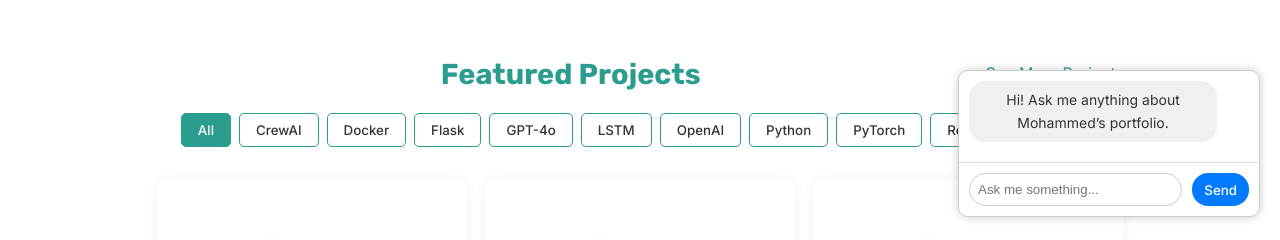
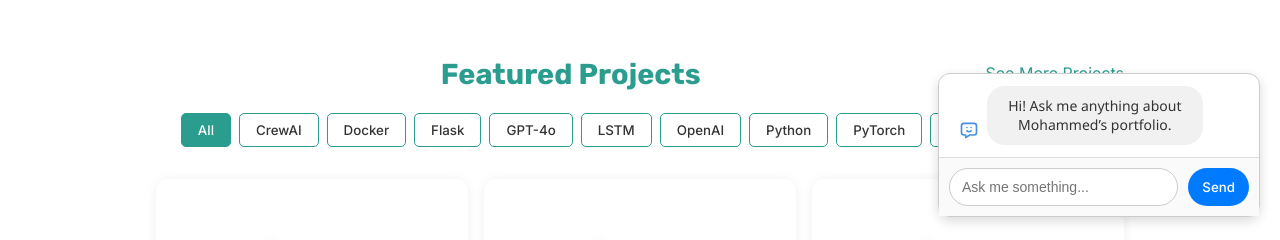
Before and after one commit to MohammedPathariya/MyPortfolio, a React (Create React App) app: page / in a window 1280 px wide. Both pictures are taken after a click on the button 924 px from the left and 36 px from the top of the page. Shown: the part 503-743 px from the top of the page. Built offline with nearby package versions, Linux system fonts and the light colour scheme.

Commit message:
Added icons for the chatbot and the user, and made the UI a bit like the messages app

```diff
--- a/package.json
+++ b/package.json
@@ -3,6 +3,7 @@
   "version": "0.1.0",
   "private": true,
   "dependencies": {
+    "@fortawesome/fontawesome-free": "^6.7.2",
     "@testing-library/dom": "^10.4.0",
     "@testing-library/jest-dom": "^6.6.3",
     "@testing-library/react": "^16.3.0",
--- a/src/App.js
+++ b/src/App.js
@@ -10,6 +10,7 @@ import TimelineTabs from './components/TimelineTabs';
 import Contact from './components/Contact';
 import Footer from './components/Footer';
 import './App.css';
+import '@fortawesome/fontawesome-free/css/all.min.css';
 
 function App() {
   return (
--- a/src/components/ChatWidget.css
+++ b/src/components/ChatWidget.css
@@ -2,60 +2,100 @@
   position: fixed;
   bottom: 80px;
   right: 20px;
-  width: 300px;
-  max-height: 400px;
-  background: white;
+  width: 320px;
+  max-height: 420px;
+  background: #fff;
   border: 1px solid #ccc;
-  border-radius: 10px;
+  border-radius: 12px;
+  box-shadow: 0 4px 12px rgba(0, 0, 0, 0.15);
   display: flex;
   flex-direction: column;
-  box-shadow: 0 0 10px rgba(0, 0, 0, 0.2);
+  font-family: 'Segoe UI', sans-serif;
   z-index: 1001;
 }
 
 .chat-messages {
   flex: 1;
-  padding: 10px;
+  padding: 12px;
   overflow-y: auto;
-  font-size: 14px;
+  display: flex;
+  flex-direction: column;
+  gap: 12px;
 }
 
 .chat-message {
-  margin-bottom: 10px;
-  padding: 8px 12px;
-  border-radius: 16px;
-  max-width: 80%;
+  display: flex;
+  align-items: flex-end;
+  max-width: 85%;
+}
+
+.chat-message.bot {
+  align-self: flex-start;
+  flex-direction: row;
 }
 
 .chat-message.user {
-  background-color: #daf1ff;
   align-self: flex-end;
+  flex-direction: row-reverse;
 }
 
-.chat-message.bot {
-  background-color: #f0f0f0;
-  align-self: flex-start;
+.chat-avatar {
+  width: 30px;
+  height: 30px;
+  margin: 0 8px;
+  display: flex;
+  align-items: center;
+  justify-content: center;
+}
+
+.chat-icon {
+  font-size: 20px;
+}
+
+.bot-icon {
+  color: #4a90e2;
+}
+
+.user-icon {
+  color: #444;
+}
+
+.chat-bubble {
+  padding: 10px 14px;
+  border-radius: 18px;
+  font-size: 14px;
+  line-height: 1.4;
+  background-color: #f1f1f1;
+  word-wrap: break-word;
+  white-space: pre-line;
+}
+
+.chat-message.user .chat-bubble {
+  background-color: #daf1ff;
 }
 
 .chat-input {
   display: flex;
   padding: 10px;
   border-top: 1px solid #ddd;
+  background: #fafafa;
 }
 
 .chat-input input {
   flex: 1;
-  padding: 8px;
+  padding: 10px 12px;
+  border-radius: 20px;
   border: 1px solid #ccc;
-  border-radius: 20px;
   margin-right: 10px;
+  font-size: 14px;
 }
 
 .chat-input button {
-  padding: 8px 12px;
+  padding: 10px 14px;
+  border-radius: 20px;
   background-color: #007bff;
   color: white;
   border: none;
-  border-radius: 16px;
+  font-weight: 500;
   cursor: pointer;
 }
--- a/src/components/ChatWidget.js
+++ b/src/components/ChatWidget.js
@@ -1,6 +1,6 @@
-// src/components/ChatWidget.js
 import React, { useState } from 'react';
 import './ChatWidget.css';
+import { TbMessageChatbot } from 'react-icons/tb'; // chatbot icon
 
 const ChatWidget = ({ isOpen }) => {
   const [messages, setMessages] = useState([
@@ -27,14 +27,19 @@ const ChatWidget = ({ isOpen }) => {
     <div className="chat-widget">
       <div className="chat-messages">
         {messages.map((msg, idx) => (
-          <div
-            key={idx}
-            className={`chat-message ${msg.sender === 'user' ? 'user' : 'bot'}`}
-          >
-            {msg.text}
+          <div key={idx} className={`chat-message ${msg.sender}`}>
+            <div className="chat-avatar">
+              {msg.sender === 'bot' ? (
+                <TbMessageChatbot className="chat-icon bot-icon" />
+              ) : (
+                <i className="fa-regular fa-user chat-icon user-icon"></i>
+              )}
+            </div>
+            <div className="chat-bubble">{msg.text}</div>
           </div>
         ))}
       </div>
+
       <div className="chat-input">
         <input
           type="text"
```
Also changed, not shown: 1 other file (tests, documents, lock files or other folders).
